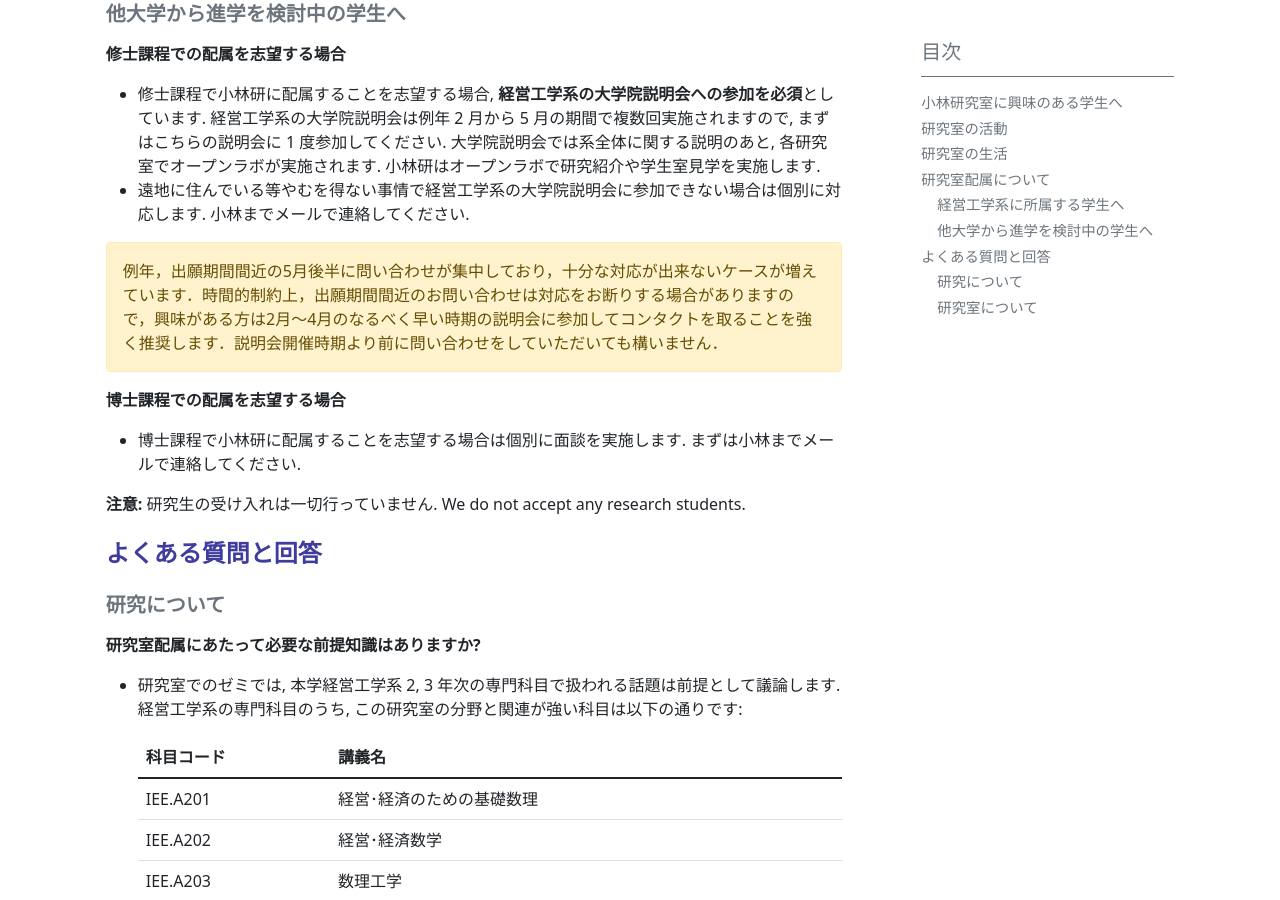
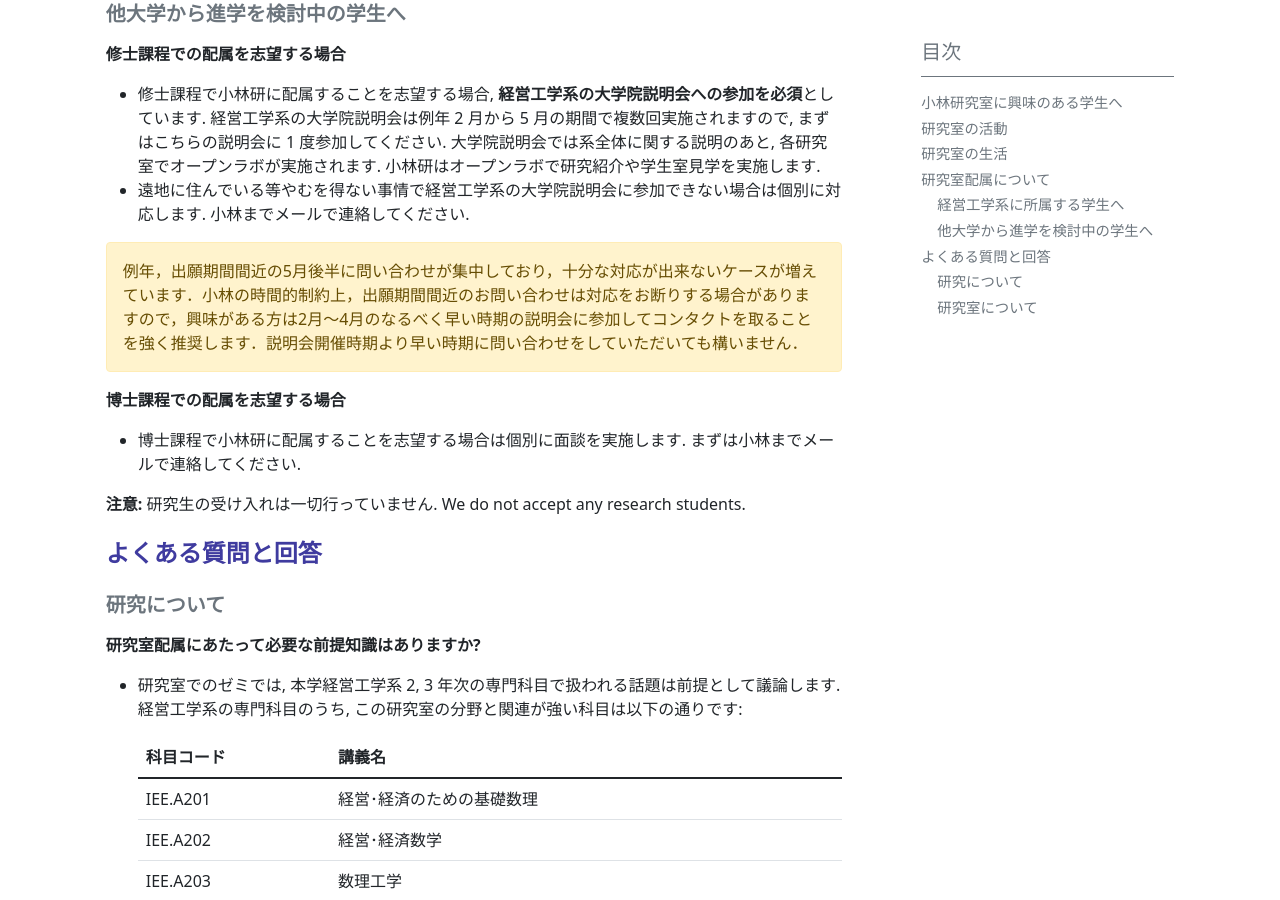
Before and after one commit to isct-koba-lab/isct-koba-lab.github.io, a Jekyll site: the page built from pages/for-students.md, in a window 1280 px wide and 900 px high, scrolled down 1348 px. Built offline with Jekyll 4.4.1, drawn with Linux system fonts in a browser that asks for light colours.

Commit message:
update for-student

```diff
--- a/pages/for-students.md
+++ b/pages/for-students.md
@@ -49,7 +49,7 @@ toc: true
 - 遠地に住んでいる等やむを得ない事情で経営工学系の大学院説明会に参加できない場合は個別に対応します. 小林までメールで連絡してください.
 
 {:.alert .alert-warning}
-例年，出願期間間近の5月後半に問い合わせが集中しており，十分な対応が出来ないケースが増えています．時間的制約上，出願期間間近のお問い合わせは対応をお断りする場合がありますので，興味がある方は2月〜4月のなるべく早い時期の説明会に参加してコンタクトを取ることを強く推奨します．説明会開催時期より前に問い合わせをしていただいても構いません．
+例年，出願期間間近の5月後半に問い合わせが集中しており，十分な対応が出来ないケースが増えています．小林の時間的制約上，出願期間間近のお問い合わせは対応をお断りする場合がありますので，興味がある方は2月〜4月のなるべく早い時期の説明会に参加してコンタクトを取ることを強く推奨します．説明会開催時期より早い時期に問い合わせをしていただいても構いません．
 
 **博士課程での配属を志望する場合**
 - 博士課程で小林研に配属することを志望する場合は個別に面談を実施します. まずは小林までメールで連絡してください.
```
